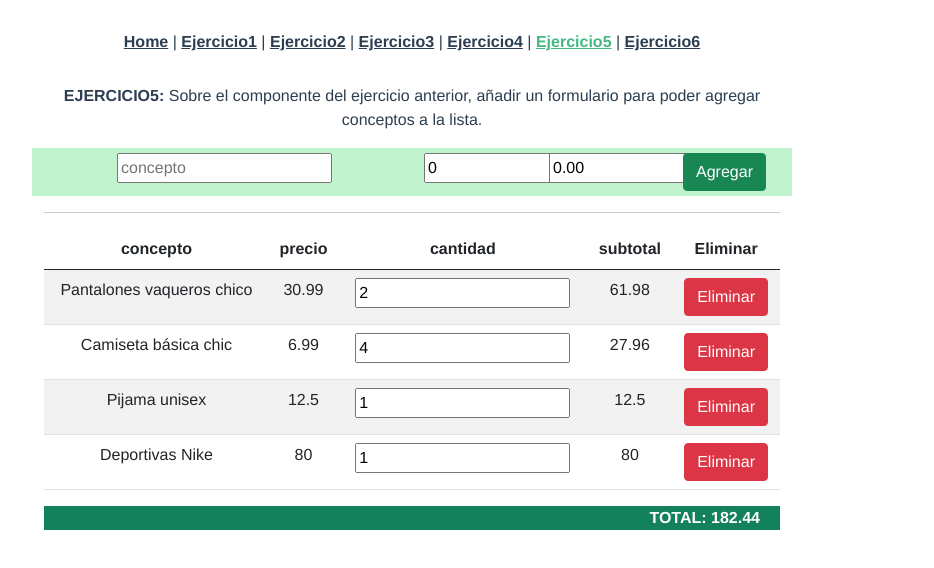
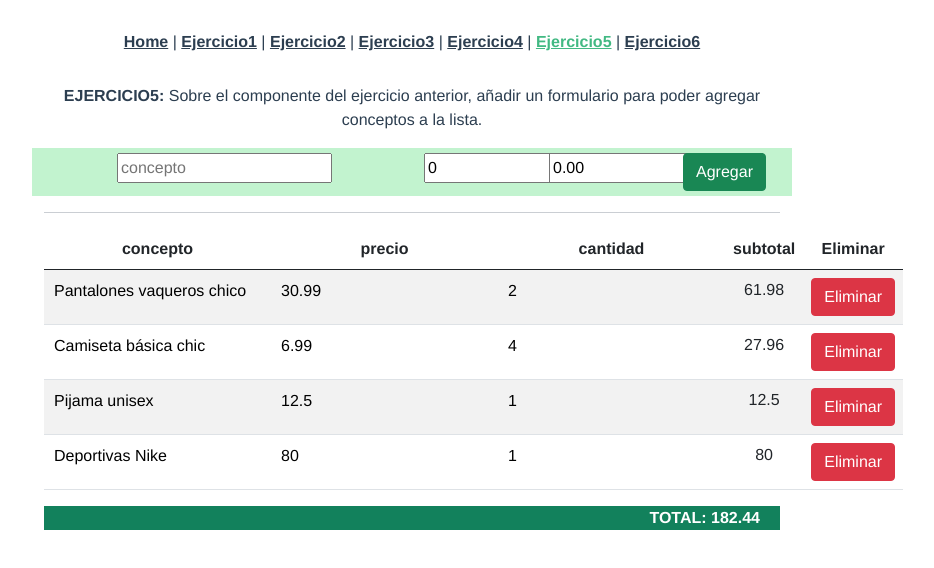
Before and after one commit to sagatzt/vuejs_ejercicios_sueltos, a Vue app: page /Ejercicio5 in a window 1280 px wide. Shown: the top 568 px of the page, without its empty margins (228-1162 px from the left). Built offline with nearby package versions, Linux system fonts and the light colour scheme.

Commit message:
ejercicio fetch tiempo

```diff
--- /dev/null
+++ b/src/components/Weather.vue
@@ -0,0 +1,52 @@
+<template>
+    <div class="weather">
+        <h1>El tiempo</h1>
+        <div>
+            <select v-model="provincia">
+                <option v-for="(prov,i) in provincias" :key="i" :value="prov.id">
+                    {{prov.nm}}
+                </option>
+            </select>
+            <select v-model="municipio">
+                <option v-for="(muni,i) in municipios" :key="i" :value="muni.id">
+                    {{muni.nm}}
+                </option>
+            </select>
+        </div>
+    </div>
+</template>
+
+<script>
+import { ref, reactive, watch } from 'vue'
+export default {
+    name:'Weather',
+    props: {},
+    setup(){
+        let provincia=ref("00")
+        let provincias=reactive([])
+        fetch('https://raw.githubusercontent.com/IagoLast/pselect/master/data/provincias.json')
+            .then(res=>res.json())
+            .then(datos=>{
+                datos.forEach(element => {
+                    provincias.push(element)
+                })
+            })
+
+        watch(provincia,(current,old)=>{
+            console.log("current: " + current, "old: " + old)
+        })
+        return {
+            provincia,
+            provincias
+        }
+    }
+
+}
+</script>
+
+<style>
+
+    .weather{
+
+    }
+</style>
--- a/src/components/xTableV2.vue
+++ b/src/components/xTableV2.vue
@@ -18,11 +18,13 @@
         </thead>
         <tbody>
             <tr v-for="(dato,i) in datos" :key="i">
-                <td>{{ dato.concepto }}</td>
-                <td>{{ dato.precio }}</td>
+                <td><input size="20" type="text" v-model="dato.concepto"></td>
+                <td><input size="5" type="number" step="any" v-model="dato.precio"></td>
                 <td><input size="4" type="number" v-model="dato.cantidad"></td>
                 <td>{{ dato.precio*dato.cantidad}}</td>
-                <td><button class="btn btn-danger">Eliminar</button></td>
+                <td>
+                    <button class="btn btn-danger" @click="eliminar(i)">Eliminar</button>
+                </td>
             </tr>
         </tbody>
     </table>
@@ -42,24 +44,27 @@ export default {
     },
     setup(){
 
-        let concepto=ref("")
-        let cantidad=ref("0")
-        let precio=ref("0.00")
         const datos=reactive([
             {concepto:'Pantalones vaqueros chico',cantidad:2,precio:30.99},
             {concepto:'Camiseta básica chic',cantidad:4,precio:6.99},
             {concepto:'Pijama unisex',cantidad:1,precio:12.50},
             {concepto:'Deportivas Nike',cantidad:1,precio:80.00},
         ])
+        let concepto=ref("")
+        let cantidad=ref("0")
+        let precio=ref("0.00")
 
+        //usamos computed para advertir a vue que, si cambian nuestras
+        //referencias activas, debe recalcular el total:
         const total= computed(()=>{
             let total=0
             datos.forEach(dato=>{
                 total+=dato.cantidad*dato.precio
             })
-            return total
+            return total.toFixed(2) //2 decimales ;)
         })
 
+        //función para agregar un nuevo concepto a la lista:
         const agregar=()=>{
             let nuevo={
                 concepto: concepto.value,
@@ -68,10 +73,15 @@ export default {
             }
             datos.push(nuevo)
         }
+        //función para eliminar un concepto de la lista:
+        const eliminar=(id)=>{
+            if(confirm("¿Seguro que desea eliminar?"))
+                datos.splice(id,1)
+        }
 
         return {
             datos,
-            agregar,
+            agregar, eliminar,
             total,
             concepto,cantidad,precio
         }
@@ -91,4 +101,11 @@ export default {
         padding:5px;
         background:rgb(194, 243, 207);
     }
+
+    .table{
+        input{
+            background: transparent;
+            border: 0px;
+        }
+    }
 </style>
--- a/src/views/Ejercicio6.vue
+++ b/src/views/Ejercicio6.vue
@@ -10,16 +10,21 @@
           </p>
           <p>Cuando seleccione el municipio, deberá aparecer la información
             meteorológica y los datos demográficos y geográficos del municipio.</p>
-
+        </div>
+        <div class="col-12">
+          <Weather />
         </div>
       </div>
     </div>
 </template>
 
 <script>
+import Weather from '@/components/Weather'
+
 export default {
     name: 'Ejercicio5',
     components: {
+      Weather
     }
 }
 </script>
```
